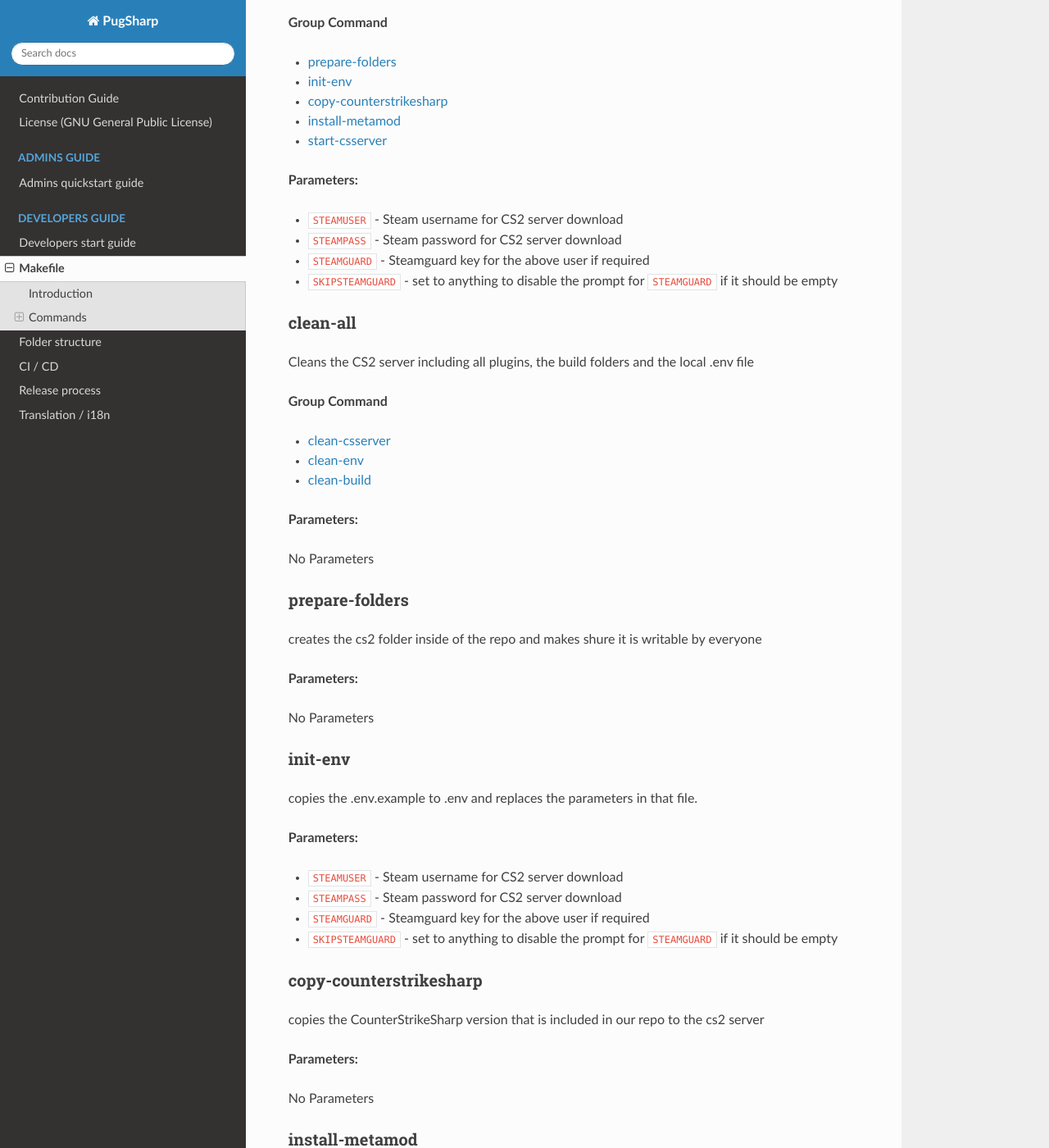
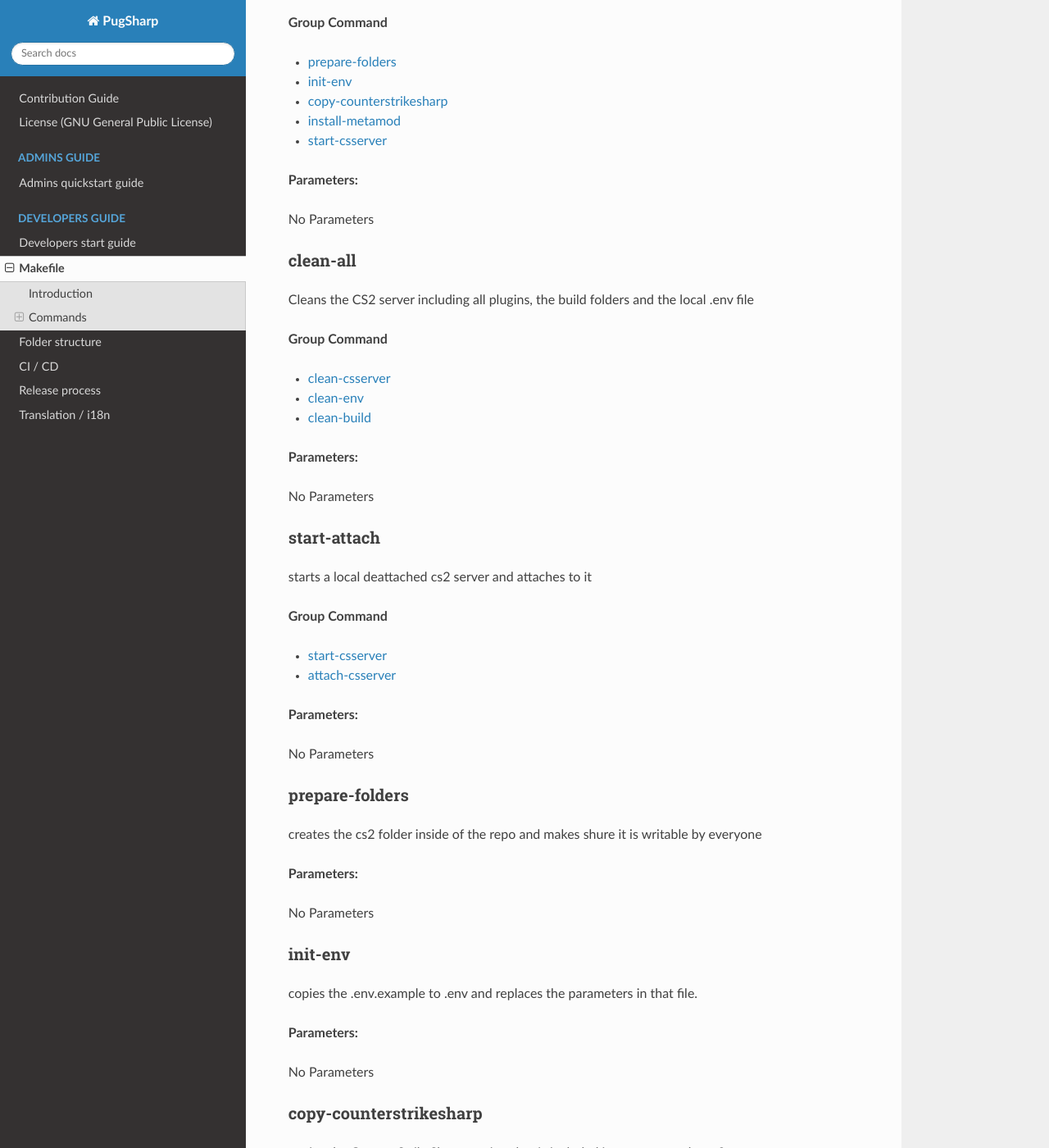
Before and after one commit to Lan2Play/PugSharp, a Sphinx documentation site: the page built from Docs/source/develop/makefile.rst, in a window 1280 px wide and 1400 px high, scrolled down 1411 px. Shown: the whole window at 82% size. Built offline with Sphinx 7.4.7 and the Read the Docs theme 2.0.0, drawn with Linux system fonts in a browser that asks for light colours; some of the changed text lies outside the part shown.

Commit message:
update makefile and docs - forcepublish

```diff
--- a/Docs/source/develop/makefile.rst
+++ b/Docs/source/develop/makefile.rst
@@ -60,10 +60,7 @@ Prepares the gameserver folder, initializes the .env file for the cs2 server, co
 
 **Parameters:**
 
-- ``STEAMUSER`` - Steam username for CS2 server download
-- ``STEAMPASS`` - Steam password for CS2 server download
-- ``STEAMGUARD`` - Steamguard key for the above user if required
-- ``SKIPSTEAMGUARD`` - set to anything to disable the prompt for ``STEAMGUARD`` if it should be empty
+No Parameters
 
 clean-all
 ........................
@@ -74,6 +71,19 @@ Cleans the CS2 server including all plugins, the build folders and the local .en
 - :ref:`develop/makefile:clean-csserver`
 - :ref:`develop/makefile:clean-env`
 - :ref:`develop/makefile:clean-build`
+
+**Parameters:**
+
+No Parameters
+
+start-attach
+.......................
+starts a local deattached cs2 server and attaches to it
+
+**Group Command**
+
+- :ref:`develop/makefile:start-csserver`
+- :ref:`develop/makefile:attach-csserver`
 
 **Parameters:**
 
@@ -94,10 +104,7 @@ copies the .env.example to .env and replaces the parameters in that file.
 
 **Parameters:**
 
-- ``STEAMUSER`` - Steam username for CS2 server download
-- ``STEAMPASS`` - Steam password for CS2 server download
-- ``STEAMGUARD`` - Steamguard key for the above user if required
-- ``SKIPSTEAMGUARD`` - set to anything to disable the prompt for ``STEAMGUARD`` if it should be empty
+No Parameters
 
 copy-counterstrikesharp
 ........................
@@ -126,7 +133,15 @@ No Parameters
 
 start-csserver
 ........................
-starts the local cs2 server
+starts the local deattached cs2 server
+
+**Parameters:**
+
+No Parameters
+
+attach-csserver
+........................
+attaches the local cs2 server
 
 **Parameters:**
 
--- a/Docs/source/develop/quickstart.rst
+++ b/Docs/source/develop/quickstart.rst
@@ -61,11 +61,10 @@ To get started, clone our repository, change your directory into it and run the
 
     make init-all
 
-This will prompt you for a Steam User, a Steam Password and a Steam Guard key in order to download cs2.
 
 It will take some time to install the server, please leave the console open as long as this runs.
 
-As soon as the server has started and loaded ``de_dust2``, press ``STRG+C`` on your keyboard.
+As soon as the server has started and loaded ``de_dust2``, and shut down the server with  ``quit``.
 
 
 To fix the MetaMod installation afterwards, run:
@@ -79,7 +78,7 @@ Now you can run your server again with the following command that should be used
 
 .. code-block:: bash
 
-    make start-csserver
+    make start-attach
 
 
 To build and copy the published realease into the Server you can run one of the two following two commands:
--- a/docker-compose.yml
+++ b/docker-compose.yml
@@ -10,5 +10,3 @@ services:
       - "27015:27015/tcp"           # TCP
       - "27015:27015/udp"           # UDP
       - "27020:27020/udp"           # UDP
-    stdin_open: true
-    tty: true
```
Also changed, not shown: 1 other file.
